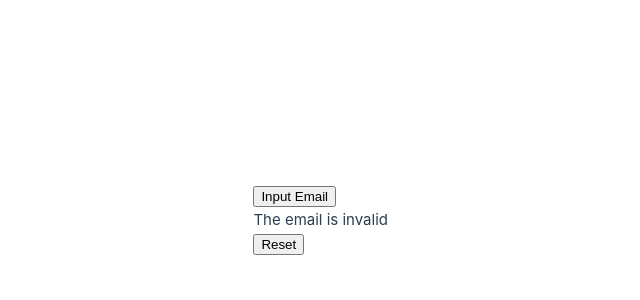
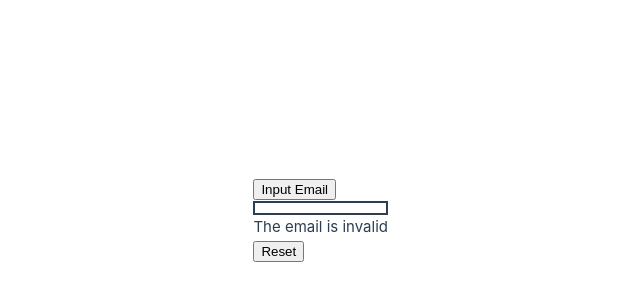
Before and after one commit to nazeliaslanyan/Vuej-js, a Vue app: page / in a window 1280 px wide. Shown: the part 180-480 px from the top of the page, without its empty margins (252-892 px from the left). Built offline with nearby package versions, Linux system fonts and the light colour scheme.

Commit message:
Added styless

```diff
--- a/src/App.vue
+++ b/src/App.vue
@@ -32,42 +32,21 @@
 <template>
   <div>
 
-    <button @click="checkEmail()">Input Email</button>
+    <button @click="checkEmail">Input Email</button>
 
-    <h1></h1>
+    <h1 >{{ email }}</h1>
     <h4 v-if="emailIsValid">The email is valid</h4>
     <h4 v-else>The email is invalid</h4>
 
 
-    <button @click="resetEmail()">Reset</button>
+    <button @click="resetEmail">Reset</button>
   </div>
 </template>
 
+
 <style scoped>
-header {
-  line-height: 1.5;
-}
-
-.logo {
-  display: block;
-  margin: 0 auto 2rem;
-}
-
-@media (min-width: 1024px) {
-  header {
-    display: flex;
-    place-items: center;
-    padding-right: calc(var(--section-gap) / 2);
-  }
-
-  .logo {
-    margin: 0 2rem 0 0;
-  }
-
-  header .wrapper {
-    display: flex;
-    place-items: flex-start;
-    flex-wrap: wrap;
-  }
+h1 {
+  border: 2px solid;
+  padding: 5px;
 }
 </style>
```
